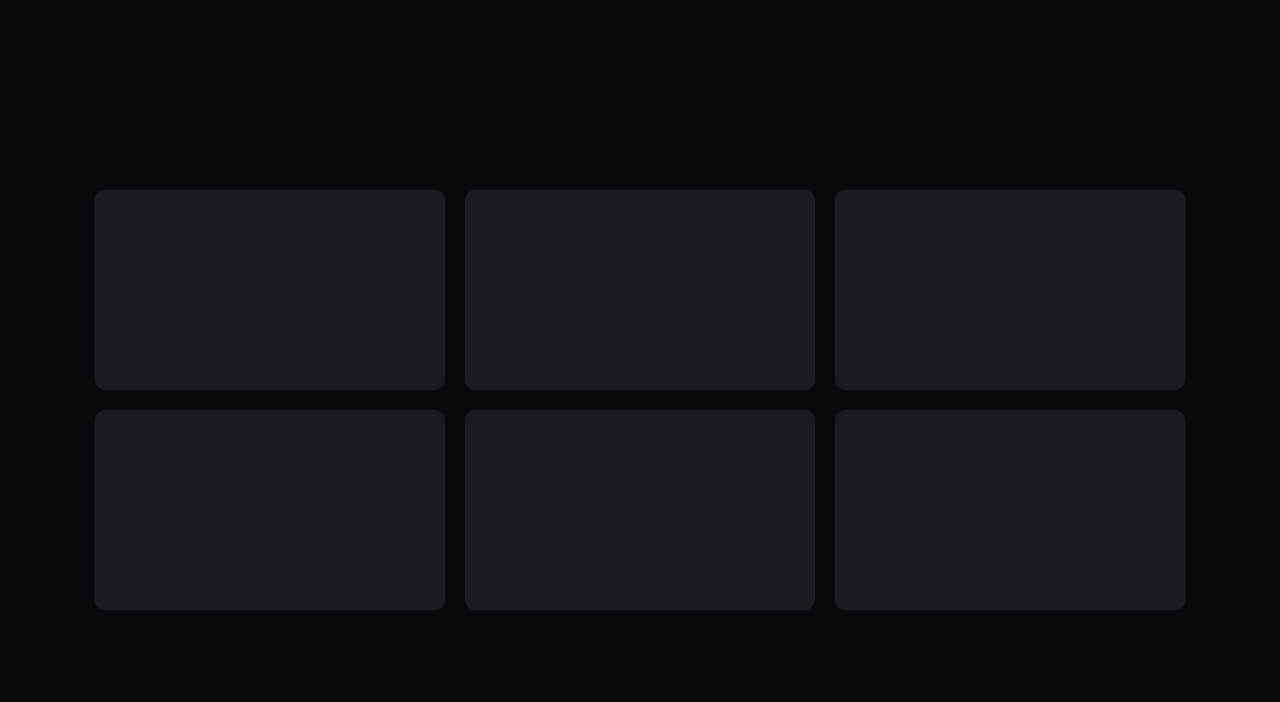
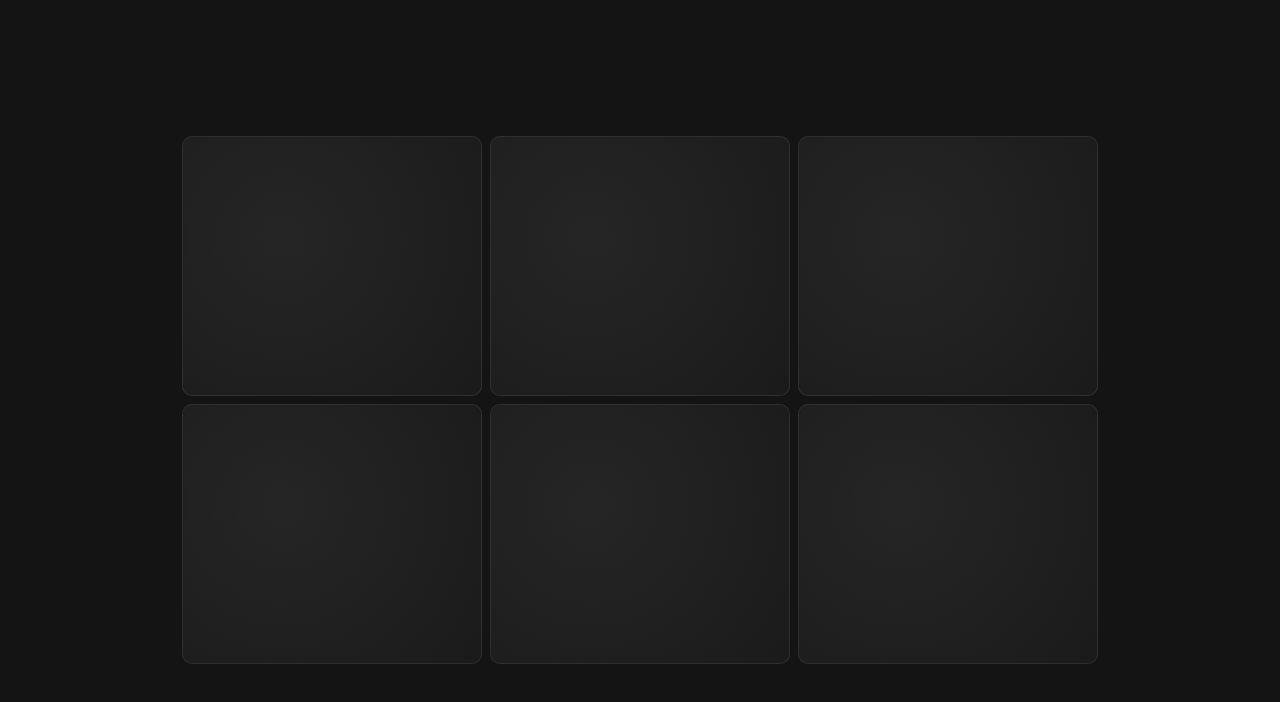
Before and after one commit to Darthdevv/JavaScript, a plain HTML site: page card/card.html in a window 1280 px wide. Drawn offline with Linux system fonts and the light colour scheme.

Commit message:
🍇  first commit

```diff
--- a/card/card.css
+++ b/card/card.css
@@ -1,3 +1,7 @@
+:root {
+  --bg-color: rgb( 20, 20 ,20);
+}
+
 * {
   padding: 0;
   margin: 0;
@@ -7,8 +11,7 @@
 body{
   min-height: 100vh;
   overflow: hidden;
-  background-color: #08090A;
-  color: #757575;
+  background-color: var(--bg-color);
   display: flex;
   align-items: center;
   justify-content: center;
@@ -17,21 +20,36 @@ body{
   font-style: normal;
 }
 
-main{
+.cards{
   display: flex;
   align-items: center;
   justify-content: center;
-  gap: 20px;
+  max-width: 922px;
+  gap: 8px;
+  width: calc(100% - 20px);
   flex-wrap: wrap;
 }
 
 .card{
-  width: 350px;
-  height: 200px;
-  border: 1px solid #212125;
-  background-color: #1b1b1f ;
+  position: relative;
+  width: 300px;
+  height: 260px;
+  border: 1px solid rgb(255, 255, 255, 0.1) ;
+  background-color: rgb(255, 255, 255, 0.02) ;
+  cursor: pointer;
   border-radius: 10px;
   display: flex;
   align-items: center;
   justify-content: center;
 }
+
+.card::before{
+  border-radius: inherit;
+  width: 100%;
+  height: 100%;
+  position: absolute;
+  top: 0px;
+  left: 0px;
+  content: "";
+  background: radial-gradient(800px circle at 100px 100px, rgba(255,255,255,0.06), transparent 40%);
+}
```
